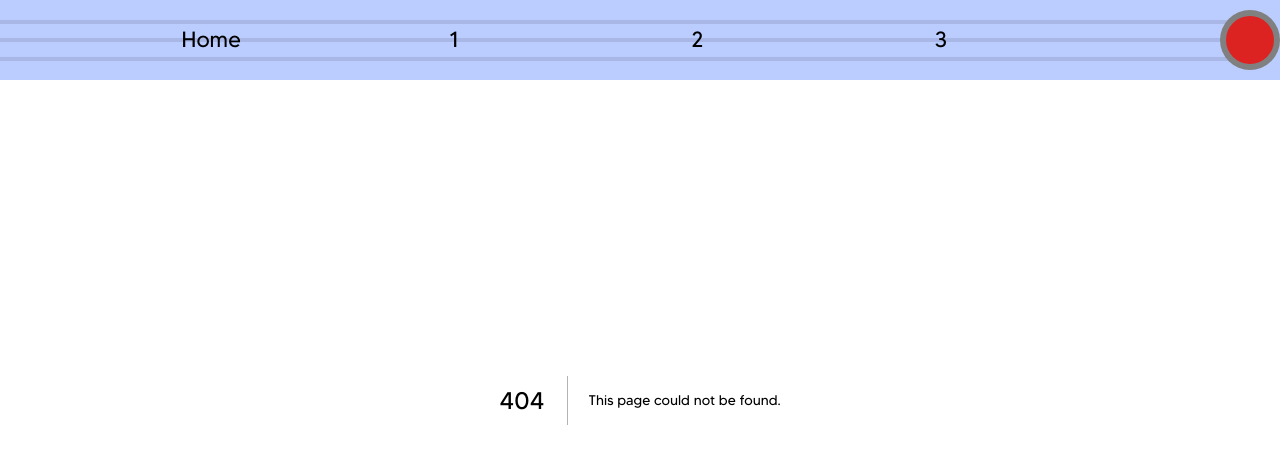
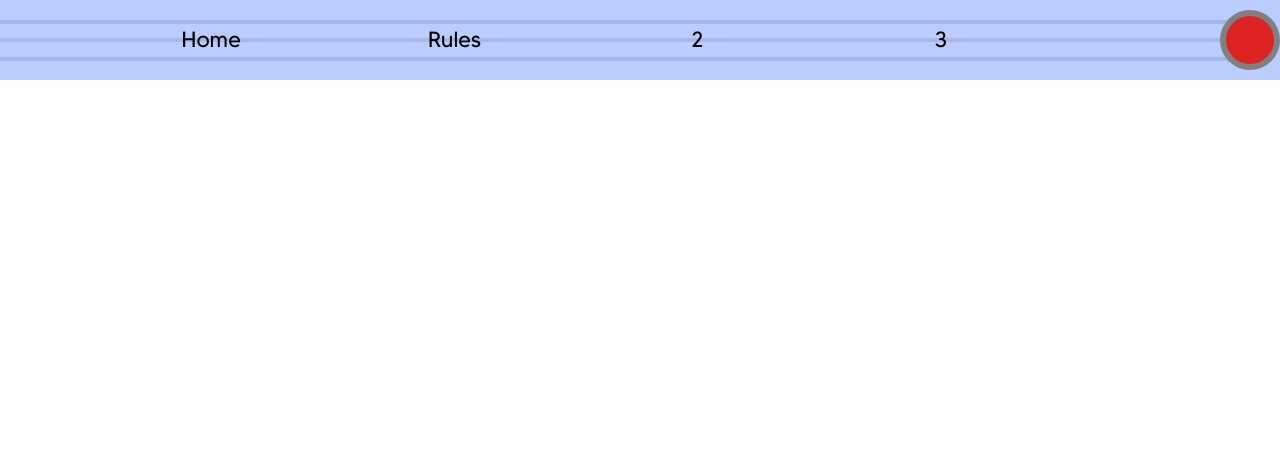
Before and after one commit to samhi113/curlingSite, a Next.js app: page /rules in a window 1280 px wide. Before the commit this address had no page. Shown: the top 464 px of the page. Built offline with nearby package versions, Linux system fonts and the light colour scheme.

Commit message:
created rules page

```diff
--- a/src/app/page.js
+++ b/src/app/page.js
@@ -1,6 +1,7 @@
 export default function Home() {
   return (
     <main>
+      <h1>home</h1>
     </main>
-  );
+  )
 }
--- /dev/null
+++ b/src/app/rules/page.js
@@ -0,0 +1,11 @@
+
+
+export default function Rules(){
+    return(
+        <main>
+            <h1>
+                RULES OF THE GAME
+            </h1>
+        </main>
+    )
+};
--- a/src/components/nav/nav.js
+++ b/src/components/nav/nav.js
@@ -1,4 +1,5 @@
 "use client";
+import Link from "next/link";
 import navStyles from "./nav.module.css";
 import React, { useState } from 'react';
 
@@ -27,7 +28,7 @@
                 <a href="/">Home</a>
             </li>
             <li>
-                <a href="/1">1</a>
+                <Link href="/rules">Rules</Link>
             </li>
             <li>
                 <a href="/2">2</a>
```
Also changed, not shown: src/app/rules/rules.module.css (added).
